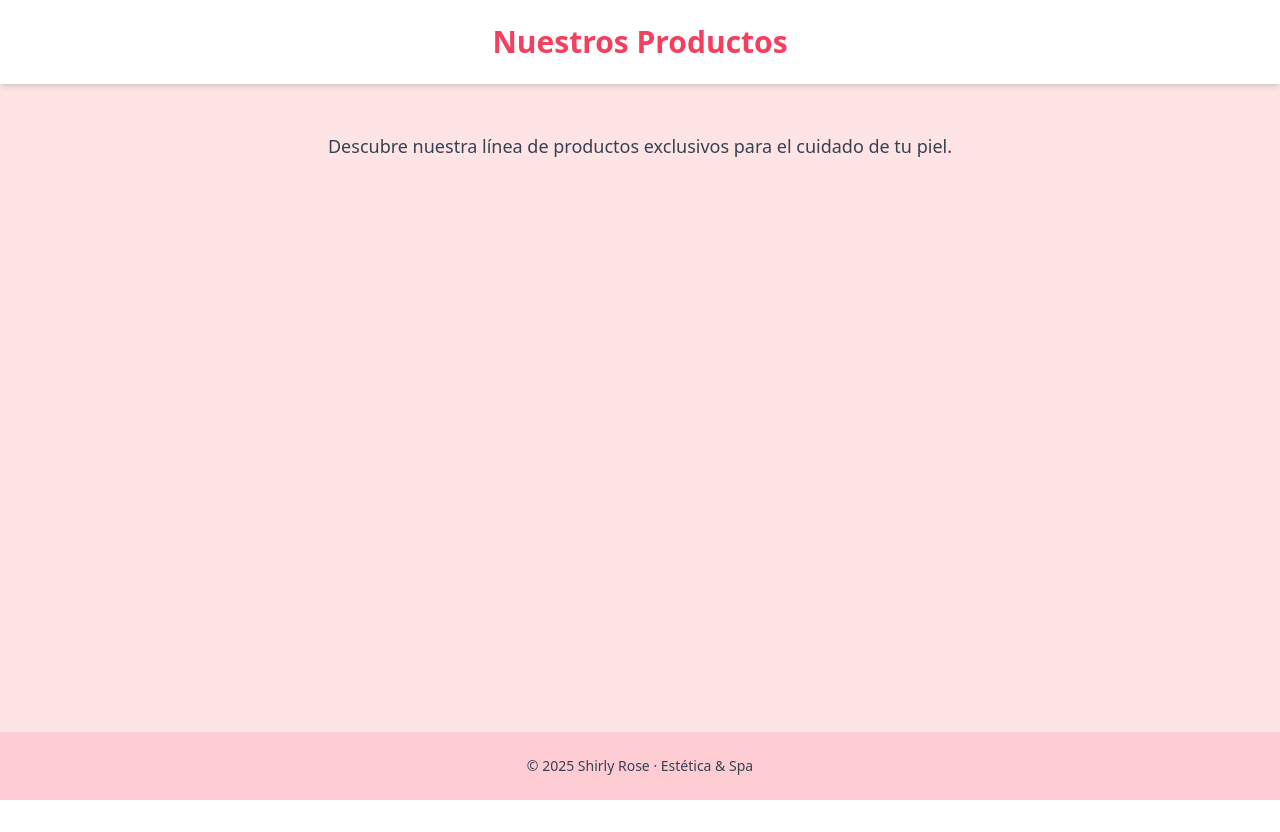
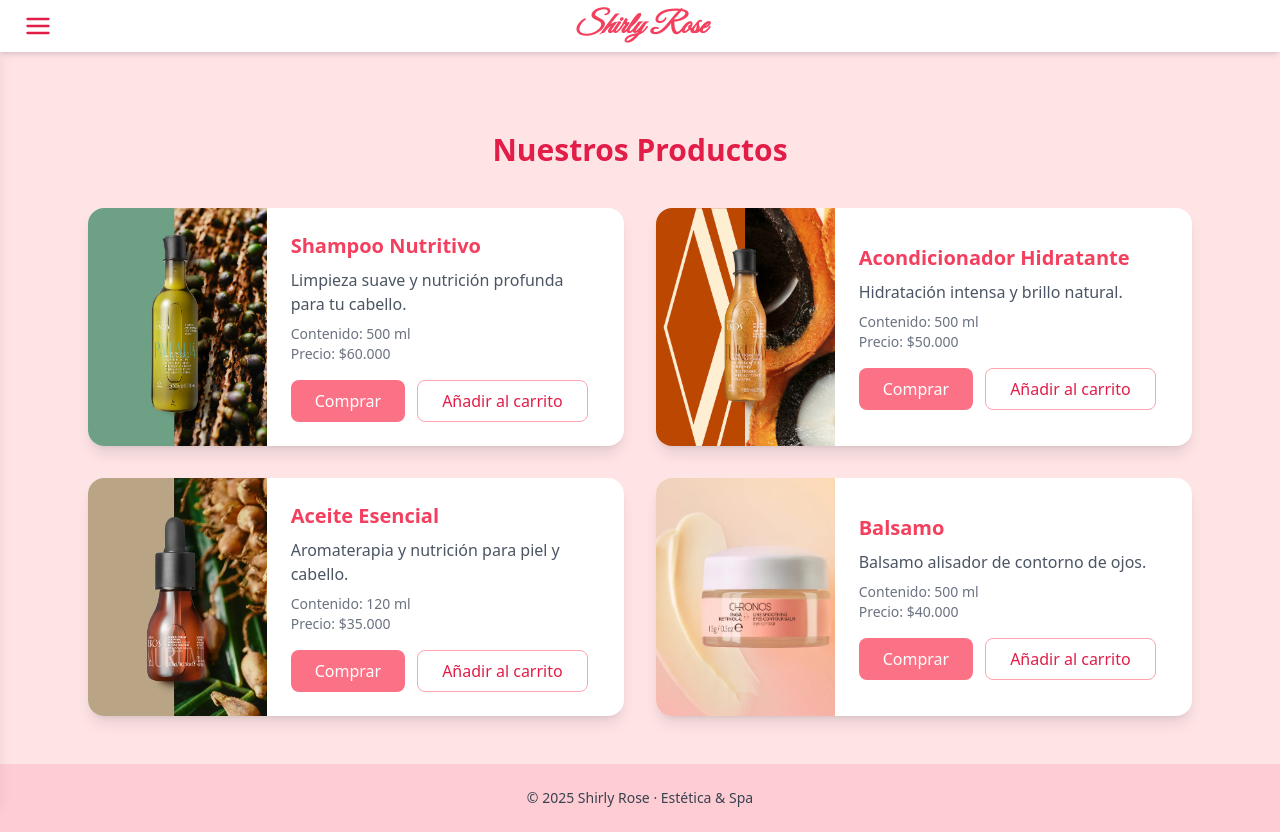
Before and after one commit to MiggFk/ShirlyRoseProyect, a React (Create React App) app in the folder frontend/: page /products in a window 1280 px wide. Before the commit the page ends 800 px from the top, so only its background shows below. Built offline with nearby package versions, Linux system fonts and the light colour scheme.

Commit message:
Productos avanzado y demas, bofi

```diff
--- a/frontend/src/pages/Products.jsx
+++ b/frontend/src/pages/Products.jsx
@@ -1,18 +1,171 @@
+import { useState } from "react";
+import { Link } from "react-router-dom";
+import { FiMenu, FiX } from "react-icons/fi";
+
+// Ajusta rutas si tus imágenes están en otra carpeta
+import shampoo from "../assets/images/products/shampoo.jpg";
+import exfoliante from "../assets/images/products/exfoliante.jpg";
+import aceite from "../assets/images/products/aceite.jpg";
+import Balsamo from "../assets/images/products/Balsamo.jpg";
+
 export default function Products() {
+  const [menuOpen, setMenuOpen] = useState(false);
+
+  const productos = [
+    {
+      id: 1,
+      nombre: "Shampoo Nutritivo",
+      descripcion: "Limpieza suave y nutrición profunda para tu cabello.",
+      precio: "$60.000",
+      duracion: "500 ml",
+      img: shampoo,
+    },
+    {
+      id: 2,
+      nombre: "Acondicionador Hidratante",
+      descripcion: "Hidratación intensa y brillo natural.",
+      precio: "$50.000",
+      duracion: "500 ml",
+      img: exfoliante,
+    },
+    {
+      id: 3,
+      nombre: "Aceite Esencial",
+      descripcion: "Aromaterapia y nutrición para piel y cabello.",
+      precio: "$35.000",
+      duracion: "120 ml",
+      img: aceite,
+    },
+    {
+      id: 4,
+      nombre: "Balsamo",
+      descripcion: "Balsamo alisador de contorno de ojos.",
+      precio: "$40.000",
+      duracion: "500 ml",
+      img: Balsamo,
+    },
+    // puedes añadir más objetos aquí
+  ];
+
   return (
     <div className="min-h-screen flex flex-col bg-rose-100">
-      {/* Header */}
-      <header className="p-6 bg-white shadow-md">
-        <h1 className="text-3xl font-bold text-center text-rose-500">
-          Nuestros Productos
+      {/* Header fijo (idéntico al de Services.jsx) */}
+      <header className="fixed top-0 left-0 w-full bg-white shadow-md z-50 flex items-center px-6 py-3 relative">
+        {/* Botón menú hamburguesa (izquierda) */}
+        <button
+          onClick={() => setMenuOpen(!menuOpen)}
+          className="text-rose-600 hover:text-rose-800 transition"
+          aria-label={menuOpen ? "Cerrar menú" : "Abrir menú"}
+        >
+          {menuOpen ? <FiX size={28} /> : <FiMenu size={28} />}
+        </button>
+
+        {/* Título centrado (Great Vibes) */}
+        <h1
+          className="absolute left-1/2 transform -translate-x-1/2 text-4xl md:text-3xl font-extrabold text-rose-500 italic"
+          style={{ fontFamily: "'Great Vibes', cursive" }}
+        >
+          Shirly Rose
         </h1>
       </header>
 
+      {/* Menú lateral (deslizable desde la izquierda) */}
+      <nav
+        className={`fixed top-0 left-0 h-full w-64 bg-white shadow-lg z-40 p-6 flex flex-col gap-6 transform transition-transform duration-300 ${
+          menuOpen ? "translate-x-0" : "-translate-x-full"
+        }`}
+        aria-hidden={!menuOpen}
+      >
+        <Link
+          to="/"
+          className="text-rose-600 font-medium hover:text-rose-800"
+          onClick={() => setMenuOpen(false)}
+        >
+          Inicio
+        </Link>
+
+        <Link
+          to="/services"
+          className="text-rose-600 font-medium hover:text-rose-800"
+          onClick={() => setMenuOpen(false)}
+        >
+          Servicios
+        </Link>
+
+        <Link
+          to="/products"
+          className="text-rose-600 font-medium hover:text-rose-800"
+          onClick={() => setMenuOpen(false)}
+        >
+          Productos
+        </Link>
+
+        <Link
+          to="/about"
+          className="text-rose-600 font-medium hover:text-rose-800"
+          onClick={() => setMenuOpen(false)}
+        >
+          Nosotros
+        </Link>
+
+        <Link
+          to="/contact"
+          className="text-rose-600 font-medium hover:text-rose-800"
+          onClick={() => setMenuOpen(false)}
+        >
+          Contacto
+        </Link>
+      </nav>
+
+      {/* Fondo semi-transparente al abrir menú (para cerrar clickeando fuera) */}
+      {menuOpen && (
+        <button
+          onClick={() => setMenuOpen(false)}
+          className="fixed inset-0 bg-black/20 z-30"
+          aria-hidden="true"
+        />
+      )}
+
       {/* Contenido */}
-      <main className="flex-grow py-12 px-6 max-w-5xl mx-auto">
-        <p className="text-center text-gray-700 text-lg">
-          Descubre nuestra línea de productos exclusivos para el cuidado de tu piel.
-        </p>
+      <main className="flex-grow pt-20 pb-12 px-6 max-w-6xl mx-auto">
+        <h2 className="text-3xl font-bold text-rose-600 text-center mb-10">
+          Nuestros Productos
+        </h2>
+
+        {/* Grid: 2 por fila en pantallas md+ */}
+        <div className="grid grid-cols-1 md:grid-cols-2 gap-8">
+          {productos.map((prod) => (
+            <div
+              key={prod.id}
+              className="bg-white rounded-2xl shadow-lg flex flex-col md:flex-row overflow-hidden"
+            >
+              {/* Imagen (lado izquierdo en desktop) */}
+              <img
+                src={prod.img}
+                alt={prod.nombre}
+                className="w-full md:w-1/3 h-48 md:h-auto object-cover"
+              />
+
+              {/* Texto (lado derecho en desktop) */}
+              <div className="p-6 flex flex-col justify-center md:w-2/3">
+                <h3 className="text-xl font-bold text-rose-500 mb-2">
+                  {prod.nombre}
+                </h3>
+                <p className="text-gray-600 mb-2">{prod.descripcion}</p>
+                <p className="text-sm text-gray-500">Contenido: {prod.duracion}</p>
+                <p className="text-sm text-gray-500 mb-4">Precio: {prod.precio}</p>
+                <div className="flex gap-3">
+                  <button className="w-full md:w-auto bg-rose-400 hover:bg-rose-500 text-white py-2 px-6 rounded-lg font-medium transition">
+                    Comprar
+                  </button>
+                  <button className="w-full md:w-auto border border-rose-300 text-rose-600 py-2 px-6 rounded-lg transition hover:bg-rose-50">
+                    Añadir al carrito
+                  </button>
+                </div>
+              </div>
+            </div>
+          ))}
+        </div>
       </main>
 
       {/* Footer */}
--- a/frontend/src/pages/Services.jsx
+++ b/frontend/src/pages/Services.jsx
@@ -33,11 +33,11 @@ export default function Services() {
         }`}
       >
         <Link
-          to="/"
+          to=""
           className="text-rose-600 font-medium hover:text-rose-800"
           onClick={() => setMenuOpen(false)}
         >
-          Inicio
+          ----
         </Link>
         <Link
           to="/"
@@ -81,7 +81,7 @@ export default function Services() {
           <div className="bg-white rounded-2xl shadow-lg overflow-hidden">
             <img src={uñas4} alt="Servicio 1" className="h-48 w-full object-cover" />
             <div className="p-6">
-              <h3 className="text-xl font-bold text-rose-500 mb-2">Uñas Acrílicas</h3>
+              <h3 className="text-xl font-bold text-rose-500 mb-2">Press On</h3>
               <p className="text-gray-600 mb-2">Diseño minimalista a tu elección.</p>
               <p className="text-sm text-gray-500">Duración: 40 min</p>
               <p className="text-sm text-gray-500 mb-4">Precio: $60.000</p>
@@ -95,7 +95,7 @@ export default function Services() {
           <div className="bg-white rounded-2xl shadow-lg overflow-hidden">
             <img src={uñas5} alt="Servicio 2" className="h-48 w-full object-cover" />
             <div className="p-6">
-              <h3 className="text-xl font-bold text-rose-500 mb-2">Manicure & Pedicure</h3>
+              <h3 className="text-xl font-bold text-rose-500 mb-2">Press On</h3>
               <p className="text-gray-600 mb-2">
                 Cuidado profesional para manos y pies con un diseño original.
               </p>
@@ -111,9 +111,9 @@ export default function Services() {
           <div className="bg-white rounded-2xl shadow-lg overflow-hidden">
             <img src={uñas6} alt="Servicio 3" className="h-48 w-full object-cover" />
             <div className="p-6">
-              <h3 className="text-xl font-bold text-rose-500 mb-2">Manicure & Pedicure</h3>
+              <h3 className="text-xl font-bold text-rose-500 mb-2">Recubrimiento Poligel</h3>
               <p className="text-gray-600 mb-2">Cuidado para tus manos con un estilo clásico.</p>
-              <p className="text-sm text-gray-500">Duración: 25 min</p>
+              <p className="text-sm text-gray-500">Duración: 3 Horas</p>
               <p className="text-sm text-gray-500 mb-4">Precio: $30.000</p>
               <button className="w-full bg-rose-400 hover:bg-rose-500 text-white py-2 rounded-lg font-medium transition">
                 Reservar
@@ -125,8 +125,8 @@ export default function Services() {
           <div className="bg-white rounded-2xl shadow-lg overflow-hidden">
             <img src={labios} alt="Servicio 4" className="h-48 w-full object-cover" />
             <div className="p-6">
-              <h3 className="text-xl font-bold text-rose-500 mb-2">Tratamiento de labios</h3>
-              <p className="text-gray-600 mb-2">Libérate del estrés con masajes exclusivos.</p>
+              <h3 className="text-xl font-bold text-rose-500 mb-2">Hidralips</h3>
+              <p className="text-gray-600 mb-2">tratamiento para hidratar, rejuvenecer y mejorar la apariencia de los labios</p>
               <p className="text-sm text-gray-500">Duración: 45 min</p>
               <p className="text-sm text-gray-500 mb-4">Precio: $75.000</p>
               <button className="w-full bg-rose-400 hover:bg-rose-500 text-white py-2 rounded-lg font-medium transition">
@@ -139,7 +139,7 @@ export default function Services() {
           <div className="bg-white rounded-2xl shadow-lg overflow-hidden">
             <img src={uñas7} alt="Servicio 5" className="h-48 w-full object-cover" />
             <div className="p-6">
-              <h3 className="text-xl font-bold text-rose-500 mb-2">Uñas Semipermanentes</h3>
+              <h3 className="text-xl font-bold text-rose-500 mb-2">Uñas Acrilicas</h3>
               <p className="text-gray-600 mb-2">Uñas semi con el diseño que gustes.</p>
               <p className="text-sm text-gray-500">Duración: 40 min</p>
               <p className="text-sm text-gray-500 mb-4">Precio: $45.000</p>
@@ -249,6 +249,13 @@ export default function Services() {
 
         </div>
       </main>
+
+      {/* Footer */}
+      <footer className="text-center py-6 bg-rose-200">
+        <p className="text-sm text-gray-700">
+          © {new Date().getFullYear()} Shirly Rose · Estética & Spa
+        </p>
+      </footer>
     </div>
   );
 }
```
Also changed, not shown: frontend/src/assets/images/products/Balsamo.jpg (added).
